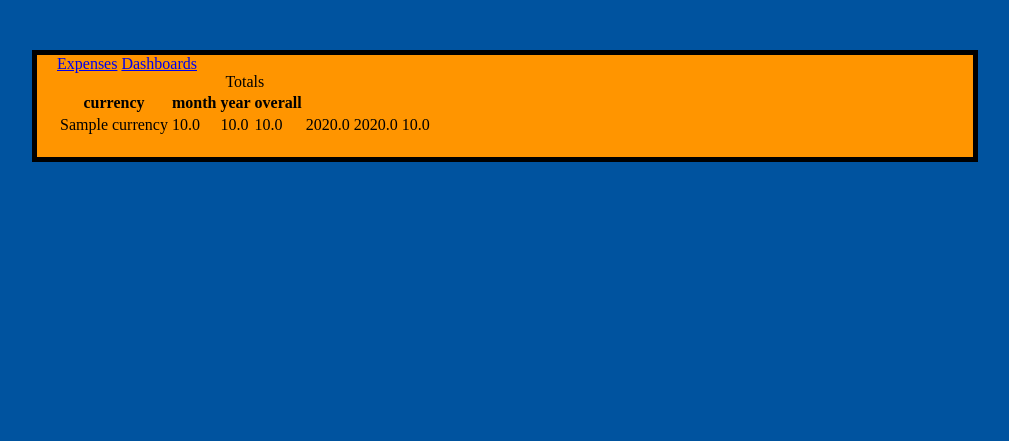
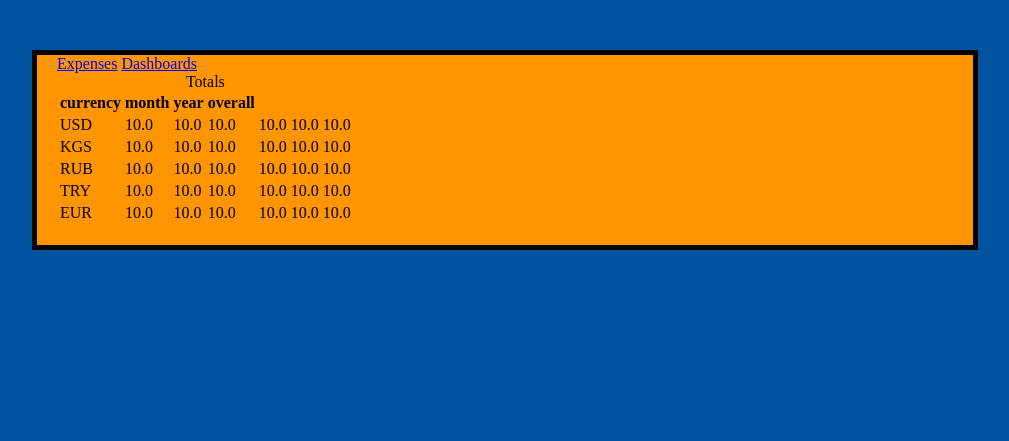
Before and after one commit to SEBROVATER/accountant, a FastAPI app: template app/templates/dashboards/main.html in a window 1280 px wide. Shown: the top 441 px of the page, without its empty margins (135-1144 px from the left). Run offline with FastAPI, Linux system fonts and the light colour scheme; the template is opened without the code that fills it: most values are stand-ins (such as "Sample title", 1, 10 or a date in 2020); parts of the project's set-up code (start-up, migrations or seed data) failed here and were passed over.

Commit message:
fix: removed redundant 'or' statement

```diff
--- a/app/templates/dashboards/table.html
+++ b/app/templates/dashboards/table.html
@@ -9,15 +9,15 @@
         </tr>
     </thead>
     <tbody>
-        {% for currency in relevant_currencies %}
+        {% for currency in currencies %}
             <tr>
                 <td>{{ currency.name }}</td>
-                <td>{{ totals_month[currency]|float or 0.0 }}</td>
-                <td>{{ totals_2months[currency]|float or 0.0 }}</td>
-                <td>{{ totals_3months[currency]|float or 0.0 }}</td>
-                <td>{{ totals_half_year[currency]|float or 0.0 }}</td>
-                <td>{{ totals_year[currency]|float or 0.0 }}</td>
-                <td>{{ totals_overall[currency]|float or 0.0 }}</td>
+                <td>{{ totals_month[currency]|float }}</td>
+                <td>{{ totals_2months[currency]|float }}</td>
+                <td>{{ totals_3months[currency]|float }}</td>
+                <td>{{ totals_half_year[currency]|float }}</td>
+                <td>{{ totals_year[currency]|float }}</td>
+                <td>{{ totals_overall[currency]|float }}</td>
             </tr>
         {% endfor %}
     </tbody>
```
